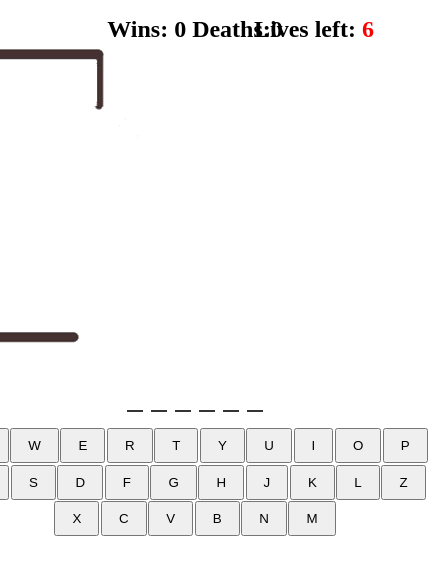
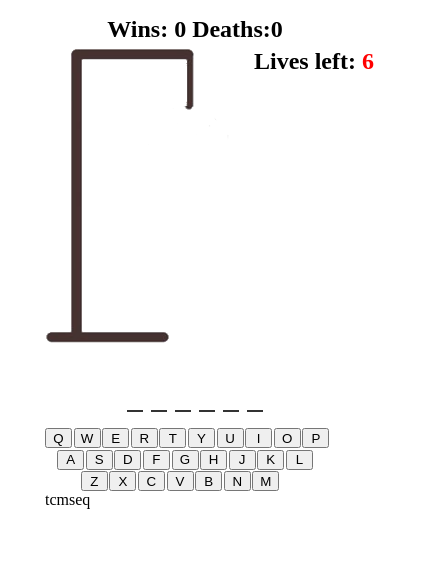
Before and after one commit to VitalijusS/hangman, a React (Vite) app: page / in a window 390 px wide. Shown: the top 574 px of the page, 435 px wide, since content can reach past the window. Built offline with nearby package versions, Linux system fonts and the light colour scheme.

Commit message:
keyboard

```diff
--- a/src/components/buttons/Buttons.jsx
+++ b/src/components/buttons/Buttons.jsx
@@ -33,14 +33,10 @@ export function Buttons() {
             letter = e.target.innerText;
         }
         if ('abcdefghijklmnopqrstuvwxyzABCDEFGHIJKLMNOPQRSTUVWXYZ'.includes(letter)) {
-
             if (livesLeft > 0 && !isWin && !localData.includes(letter)) {
-                // console.log(!isWin);
-                // console.log(livesLeft);
-                // console.log(!localData.includes(letter));
                 localData.push(letter);
                 localStorage.setItem('pressedLetters', JSON.stringify(localData))
-                if (!checkLetter(letter)) {
+                if (!checkLetter(letter) && livesLeft > 0) {
                     setLivesLeft(num => num - 1)
                 }
                 changeAbcState(abc.map(item => !localData.includes(item.text) ? { ...item } :
@@ -48,21 +44,18 @@ export function Buttons() {
                         text: item.text, state: checkLetter(item.text) ?
                             'included' : 'notIncluded'
                     }))
-                console.log(abc);
             }
         }
     }
 
     useEffect(() => {
         if (randomWord.split('').
-            filter(letter => !localData.includes(letter.toLocaleUpperCase())).length === 0) {
+            filter(letter => !localData.includes(letter.toUpperCase())).length === 0) {
             window.removeEventListener('keyup', () => (e) => {
                 buttonPress(e.key.toUpperCase())
             }, false)
 
             changeIsWin(true);
-            console.log(isWin);
-
         }
 
     }, [abc]);
@@ -77,12 +70,12 @@ export function Buttons() {
     return (
         <div >
             <Score />
-            {livesLeft < 0 ? <GameLost /> : ''}
+            {livesLeft <= 0 ? <GameLost /> : ''}
             {isWin ? <GameWon /> : ''}
             <HangMan data={livesLeft} winStatus={isWin} />
             <HiddenLetter data={localData} />
             <h2 className="livesLeft ">Lives left:<span> {livesLeft}</span></h2>
-            <MoreButtons func={buttonPress} data={abc} />
+            <MoreButtons func={buttonPress} data={abc} livesLeft={livesLeft} />
         </div>
     )
 }
--- a/src/components/css/index.css
+++ b/src/components/css/index.css
@@ -35,6 +35,7 @@ h1 {
     padding: 0.5rem 1rem;
     cursor: pointer;
     gap: 1rem;
+
 }
 .buttonContainer button[data-state='included'] {
     background-color: green;
@@ -51,12 +52,28 @@ h1 {
     justify-content: center;
     flex-wrap: wrap;
     align-items: center;
-    width: 480px;
+    width: 450px;
     gap: 0.1rem;
 }
+.abcButtons :nth-child(10){
+    margin-right: auto;
+
+}
+.abcButtons :nth-child(19){
+    margin-right: 40px;
+}
+.abcButtons :nth-child(26){
+    margin-right: 30px;
+}
 .abcButtons button {
+    display: flex;
+    flex-direction: column;
+    justify-content: center;
+    align-items: center;
     padding: 0.5rem 1rem;
     cursor: pointer;
+    width: 40px;
+    height: 35px;
 }
 .abcButtons button[data-state='included'] {
     background-color: green;
--- a/src/components/css/responsive.css
+++ b/src/components/css/responsive.css
@@ -1,8 +1,8 @@
 @media (max-width: 1200px) {
-    .buttonContainer {
-        gap: 0.3rem;
+    .abcButtons {
+        width: 430px;
     }
-    .buttonContainer button {
+    .abcButtons button {
         padding: 0.5rem 1rem;
         cursor: pointer;
     }
@@ -28,12 +28,21 @@
     .hangImg {
         height: 450px;
     }
+
+    .abcButtons :nth-child(10){
+        margin-right: auto;
+
+    }
+    .abcButtons :nth-child(19){
+        margin-right: 20px;
+    }
 }
+
 @media (max-width: 800px) {
-    .buttonContainer {
-        gap: 0.2rem;
+    .abcButtons {
+        gap: 0.1rem;
     }
-    .buttonContainer button {
+    .abcButtons button {
         padding: 0.4rem 0.8rem;
         cursor: pointer;
     }
@@ -61,13 +70,16 @@
     }
 }
 @media (max-width: 500px) {
-    .buttonContainer {
+    .abcButtons {
         gap: 0.1rem;
+        width: 300px;
     }
-    .buttonContainer button {
+    .abcButtons button {
         padding: 0.2rem 0.5rem;
         cursor: pointer;
         gap: 0.1rem;
+        width: 27px;
+        height: 20px;
     }
 
     .hiddenLetterContainer {
@@ -94,4 +106,7 @@
     .hangState.win {
         top: 90px;
     }
+    .livesLeft {
+    top: 3rem;
 }
+}
--- a/src/components/gameLost/GameLost.jsx
+++ b/src/components/gameLost/GameLost.jsx
@@ -4,16 +4,15 @@ import { randomWord } from "../wordGenerator/WordGenereator"
 export function GameLost() {
     const [loseScore, setLoseScore] = useState(localStorage.getItem('loseScore'));
     useEffect(() => {
-        console.log('gamelost')
         setLoseScore(num => +num + 1);
 
     }, [])
     localStorage.setItem('loseScore', loseScore);
-    useEffect(() => {
-        window.addEventListener('keyup', () => {
-            window.location.reload()
-        })
-    })
+    // useEffect(() => {
+    // window.addEventListener('keyup', () => {
+    //     window.location.reload()
+    // })
+    // })
 
 
     return (
--- a/src/components/gameWon/GameWon.jsx
+++ b/src/components/gameWon/GameWon.jsx
@@ -9,9 +9,11 @@ export function GameWon() {
     }, [])
 
     localStorage.setItem('winScore', winScore)
-    useEffect(() => {
-        window.removeEventListener('keyup')
-    })
+    // useEffect(() => {
+    //     window.addEventListener('keyup', () => {
+    //         window.location.reload()
+    //     })
+    // })
 
     return (
         <div className="gameOver">
--- a/src/components/moreButtons/MoreButtons.jsx
+++ b/src/components/moreButtons/MoreButtons.jsx
@@ -1,5 +1,6 @@
 export function MoreButtons(params) {
     const func = params.func
+
     return (
         <div className="abcButtons" >
             {params.data.map((item) => <button key={item.text} onClick={func}
```
Also changed, not shown: public/img2.png, public/img3.png.
